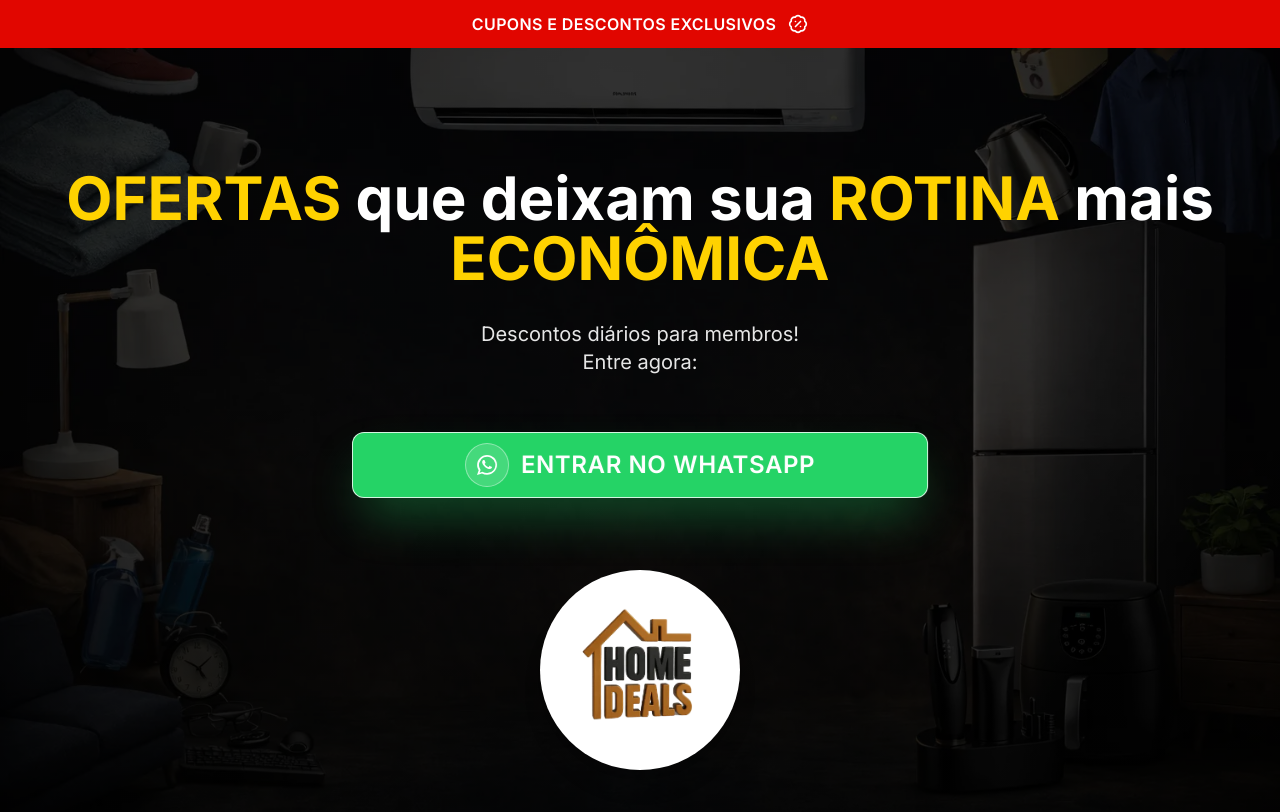
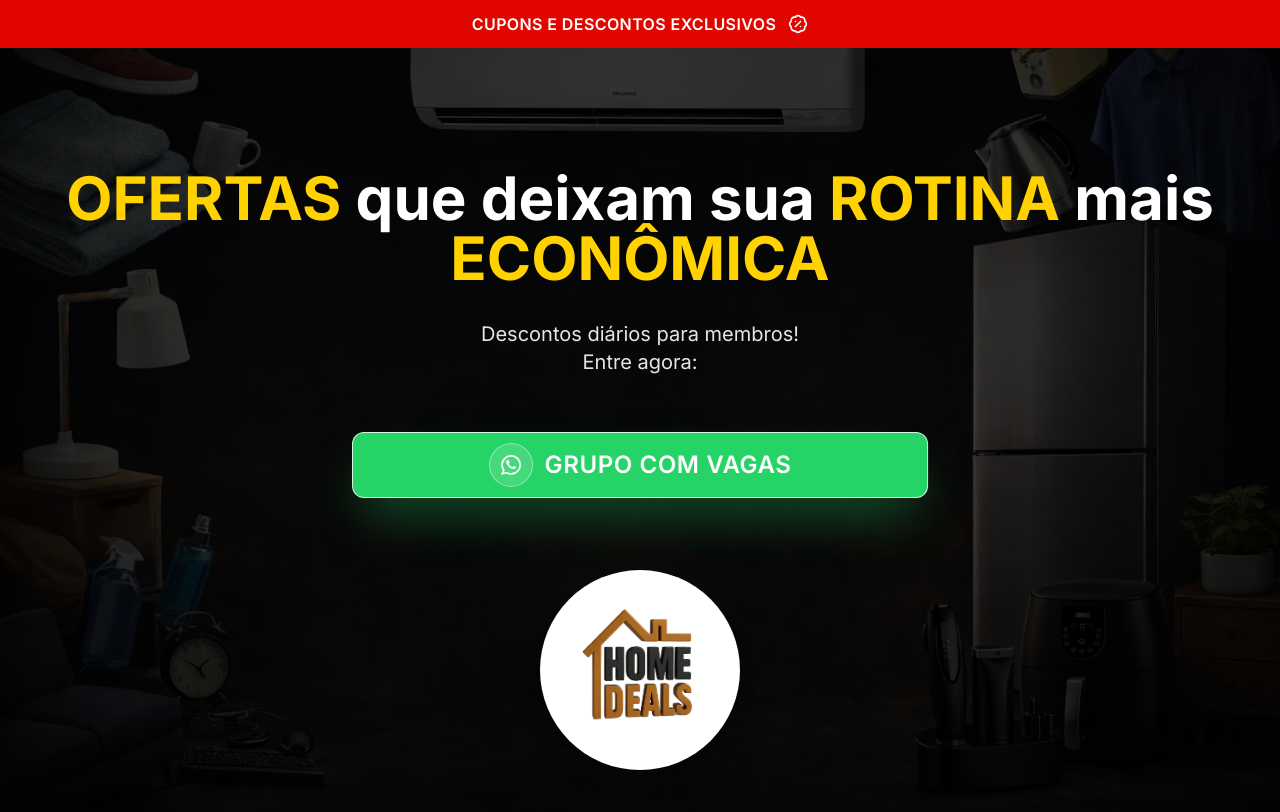
Before and after one commit to matheusguerraz/lp-homedeals, a React (Vite) app: page / in a window 1280 px wide. Shown: the top 812 px of the page. Built offline with nearby package versions, Linux system fonts and the light colour scheme.

Commit message:
feature: cta button text

```diff
--- a/src/components/Hero.jsx
+++ b/src/components/Hero.jsx
@@ -103,7 +103,7 @@ const Hero = () => {
                       />
                     </svg>
                   </span>
-                  Entrar no WhatsApp
+                  GRUPO COM VAGAS
                 </a>
               </Button>
             </div>
```
